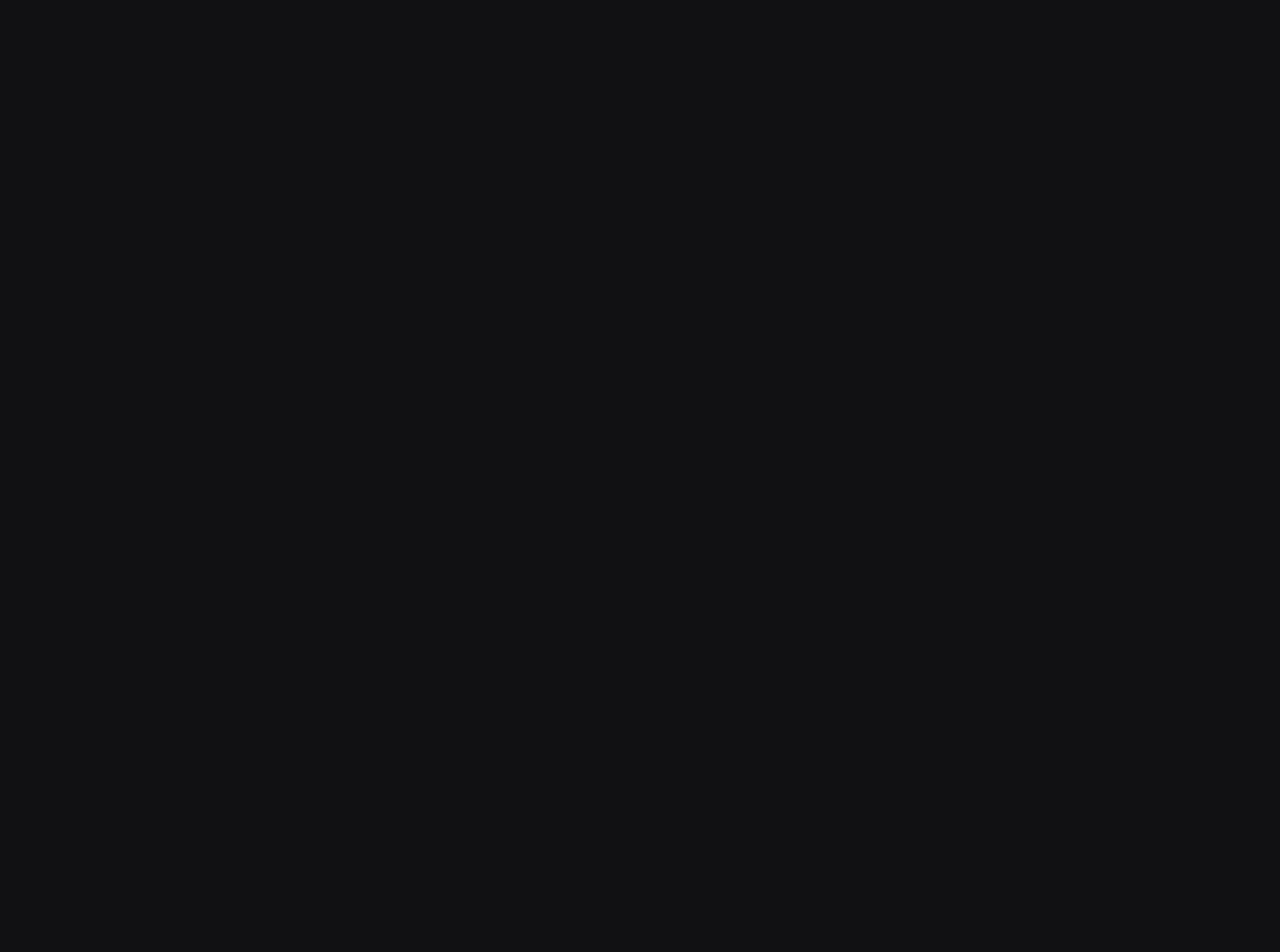
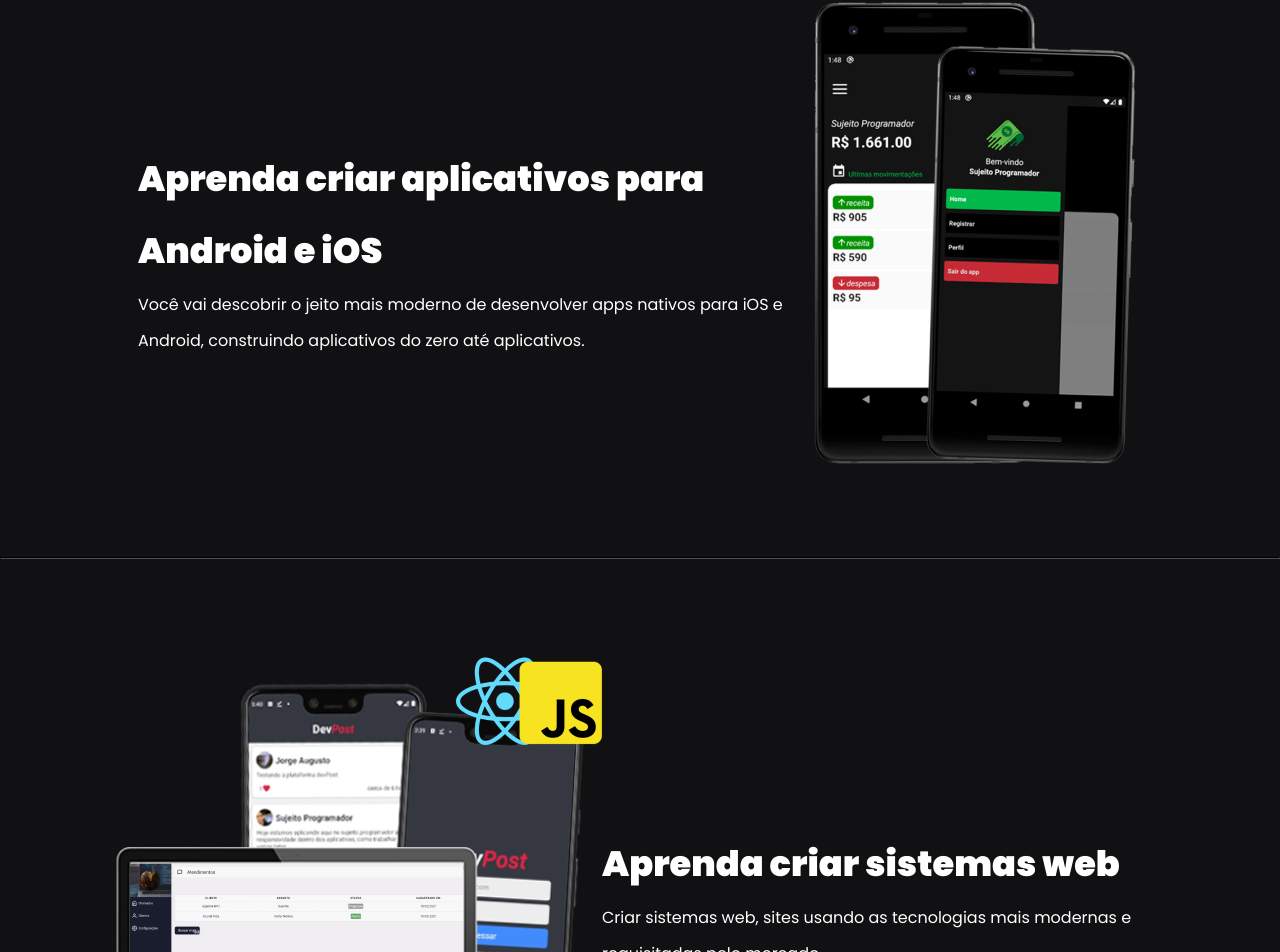
Before and after one commit to AllanDutra/next-sujeito-project, a Next.js app: page / in a window 1280 px wide. Shown: the part 909-1861 px from the top of the page. Before the commit the page ends 816 px from the top, so only its background shows below. Built offline with nearby package versions, Linux system fonts and the light colour scheme.

Commit message:
feat: class 72, creating home page pt2

```diff
--- a/src/pages/index.tsx
+++ b/src/pages/index.tsx
@@ -26,6 +26,41 @@
             alt="Conteúdos Sujeito Programador"
           />
         </div>
+
+        <hr className={styles.divisor} />
+
+        <div className={styles.sectionContent}>
+          <section>
+            <h2>Aprenda criar aplicativos para Android e iOS</h2>
+            <span>
+              Você vai descobrir o jeito mais moderno de desenvolver apps
+              nativos para iOS e Android, construindo aplicativos do zero até
+              aplicativos.
+            </span>
+          </section>
+
+          <img
+            src="/images/financasApp.png"
+            alt="Conteúdos desenvolvimento de apps"
+          />
+        </div>
+
+        <hr className={styles.divisor} />
+
+        <div className={styles.sectionContent}>
+          <img
+            src="/images/webDev.png"
+            alt="Conteúdos desenvolvimento de aplicações web"
+          />
+
+          <section>
+            <h2>Aprenda criar sistemas web</h2>
+            <span>
+              Criar sistemas web, sites usando as tecnologias mais modernas e
+              requisitadas pelo mercado.
+            </span>
+          </section>
+        </div>
       </main>
     </>
   );
--- a/src/styles/home.module.scss
+++ b/src/styles/home.module.scss
@@ -43,3 +43,40 @@
     font-weight: bold;
   }
 }
+
+.divisor {
+  width: 100%;
+  bottom: 0;
+  height: 1px;
+  border-color: var(--gray-200);
+}
+
+.sectionContent {
+  margin: 5.5rem auto;
+  max-width: 1120px;
+  display: flex;
+  align-items: center;
+  justify-content: center;
+
+  section {
+    max-width: 670px;
+  }
+
+  img {
+    max-width: 550px;
+  }
+
+  h2 {
+    font-size: 2.2rem;
+    line-height: 4.5rem;
+    font-weight: 900;
+    margin-top: 2.2rem;
+    color: var(--white);
+  }
+
+  span {
+    font-size: 1rem;
+    line-height: 2.25rem;
+    color: var(--white);
+  }
+}
```
